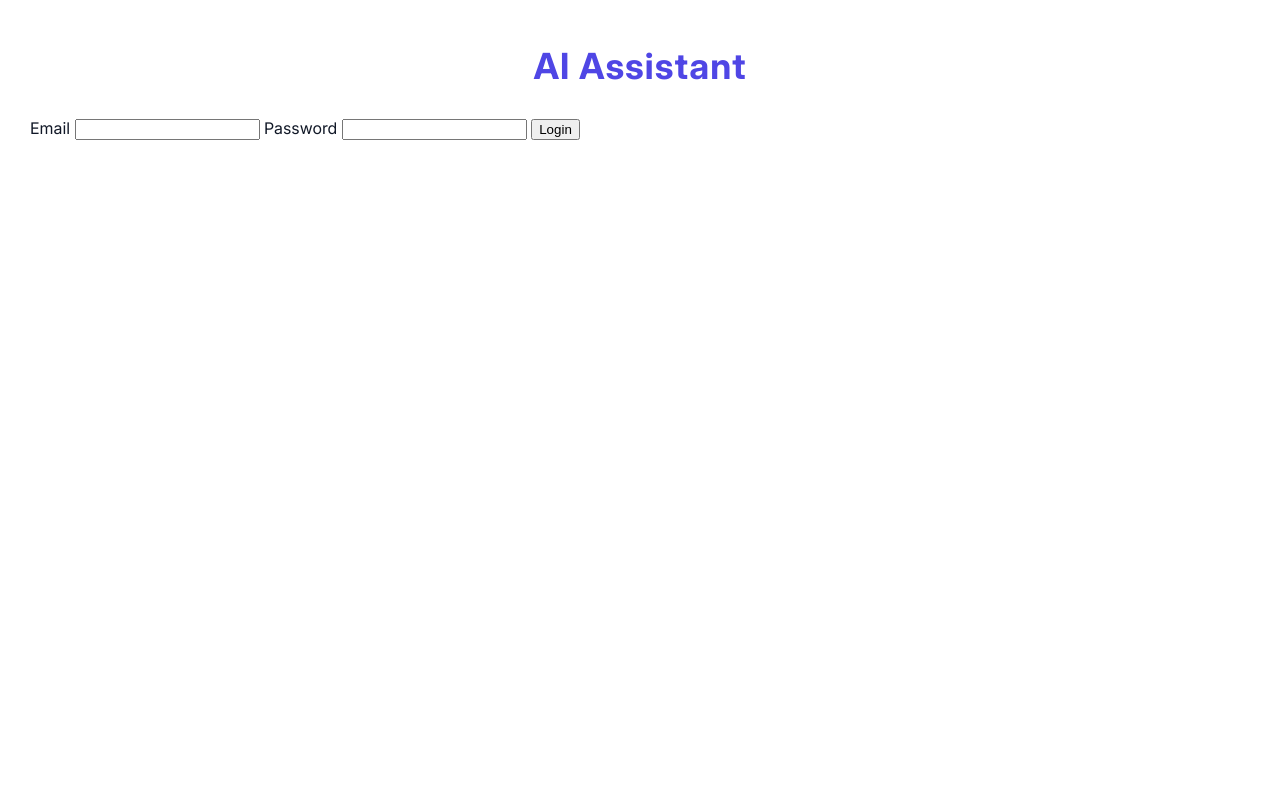
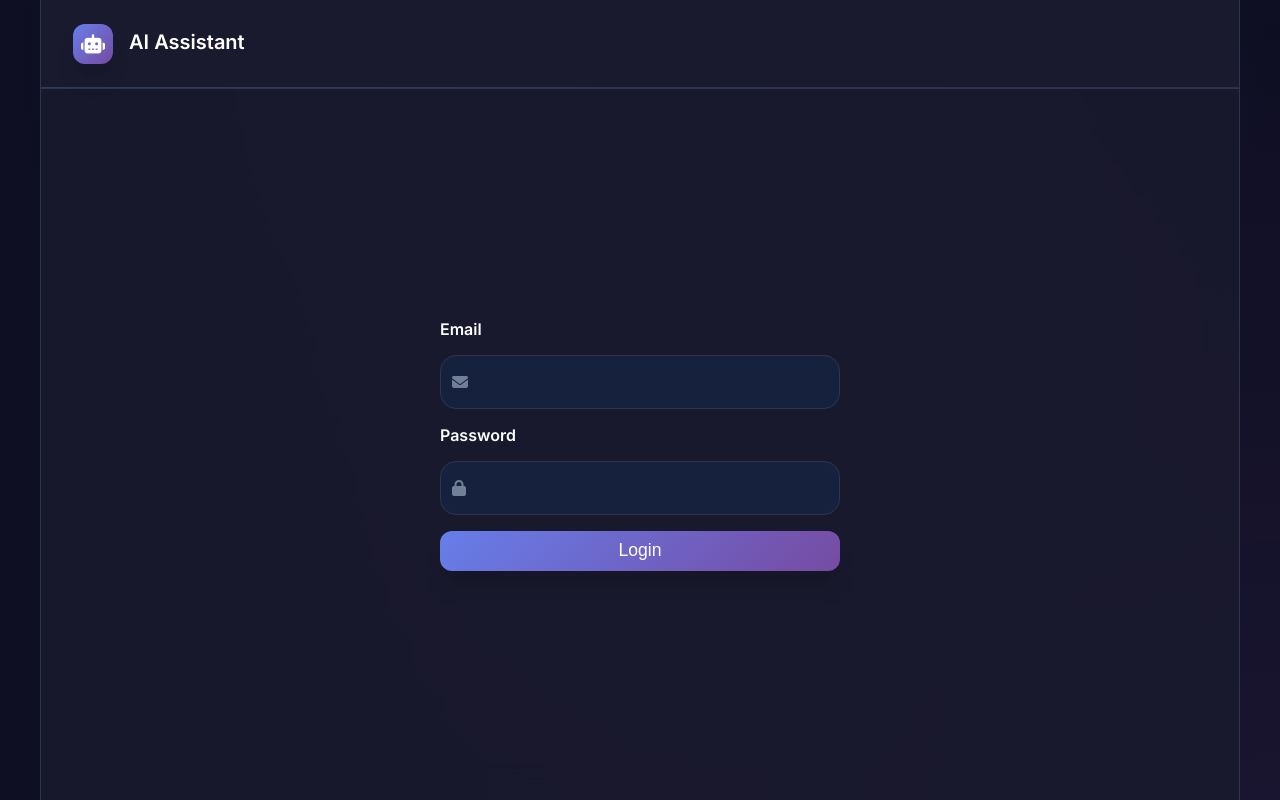
Before and after one commit to renansilva42/project_novaciencia_ofc, a Flask app: page / in a window 1280 px wide. Run offline with Flask 3, Linux system fonts and the light colour scheme; parts of the project's set-up code (start-up, migrations or seed data) failed here and were passed over.

Commit message:
terceiro commit

```diff
--- a/templates/login.html
+++ b/templates/login.html
@@ -4,25 +4,44 @@
     <meta charset="UTF-8" />
     <meta name="viewport" content="width=device-width, initial-scale=1" />
     <title>AI Assistant - Login</title>
-    <link rel="stylesheet" href="{{ url_for('static', filename='styles.css') }}" />
+    <link href="https://fonts.googleapis.com/css2?family=Inter:wght@300;400;500;600;700&display=swap" rel="stylesheet">
+    <link href="https://cdnjs.cloudflare.com/ajax/libs/font-awesome/6.4.0/css/all.min.css" rel="stylesheet">
+    <link rel="stylesheet" href="{{ url_for('static', filename='chat_styles.css') }}" />
 </head>
 <body>
-    <div class="login-container" role="main" aria-label="Login form">
+    <div class="chat-container" role="main" aria-label="Login form">
+        <header class="chat-header" aria-hidden="true">
+            <div class="header-left">
+                <div class="ai-avatar">
+                    <i class="fas fa-robot"></i>
+                </div>
+                <div class="header-info">
                     <h1>AI Assistant</h1>
+                </div>
+            </div>
+        </header>
+        <main class="messages-container" style="justify-content: center; align-items: center; display: flex; flex-direction: column;">
             {% if messages %}
-            <ul class="flashes" aria-live="polite">
+                <ul class="flashes" aria-live="polite" style="width: 100%; max-width: 400px; margin-bottom: 1rem;">
                     {% for category, message in messages %}
-                <li class="flash {{ category }}">{{ message }}</li>
+                        <li class="flash {{ category }}" style="background: var(--danger); color: white; padding: 0.75rem 1rem; border-radius: 12px; margin-bottom: 0.5rem;">{{ message }}</li>
                     {% endfor %}
                 </ul>
             {% endif %}
-        <form method="post" action="{{ url_for('login') }}" aria-label="Login form">
-            <label for="email">Email</label>
-            <input type="email" id="email" name="email" required autocomplete="email" aria-required="true" />
-            <label for="password">Password</label>
-            <input type="password" id="password" name="password" required autocomplete="current-password" aria-required="true" />
-            <button type="submit">Login</button>
+            <form method="post" action="{{ url_for('login') }}" aria-label="Login form" style="width: 100%; max-width: 400px; display: flex; flex-direction: column; gap: 1rem;">
+                <label for="email" style="color: var(--text-primary); font-weight: 600;">Email</label>
+                <div style="position: relative;">
+                    <input type="email" id="email" name="email" required autocomplete="email" aria-required="true" class="message-input" style="padding-left: 2.5rem;" />
+                    <i class="fas fa-envelope" style="position: absolute; left: 0.75rem; top: 50%; transform: translateY(-50%); color: var(--text-muted);"></i>
+                </div>
+                <label for="password" style="color: var(--text-primary); font-weight: 600;">Password</label>
+                <div style="position: relative;">
+                    <input type="password" id="password" name="password" required autocomplete="current-password" aria-required="true" class="message-input" style="padding-left: 2.5rem;" />
+                    <i class="fas fa-lock" style="position: absolute; left: 0.75rem; top: 50%; transform: translateY(-50%); color: var(--text-muted);"></i>
+                </div>
+                <button type="submit" class="send-button" style="width: 100%;">Login</button>
             </form>
+        </main>
     </div>
 </body>
 </html>
```
Lines whose indentation alone changed are shown as unchanged.
